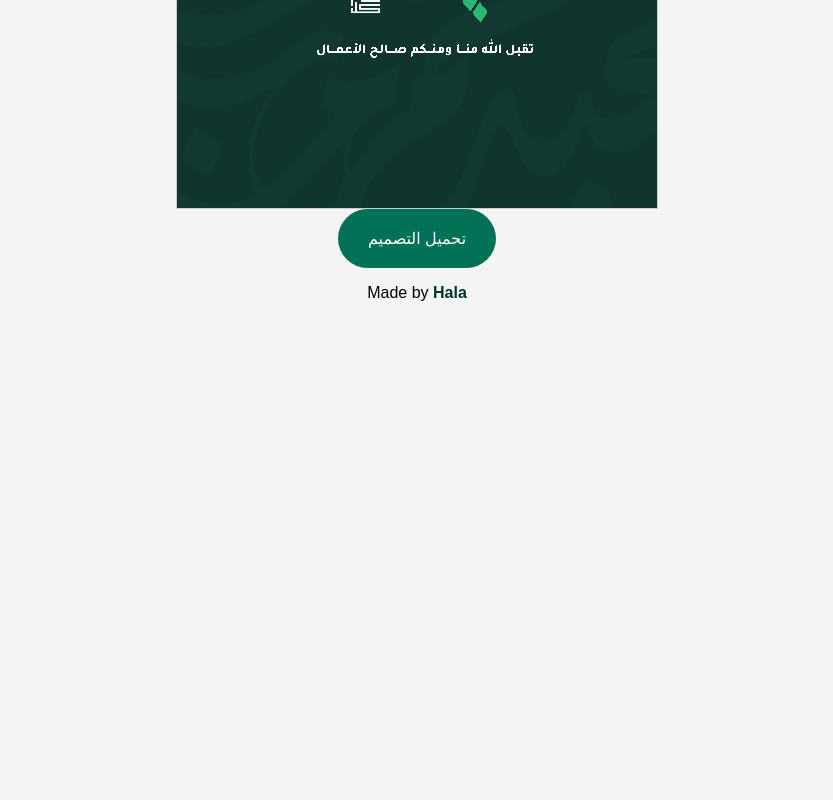
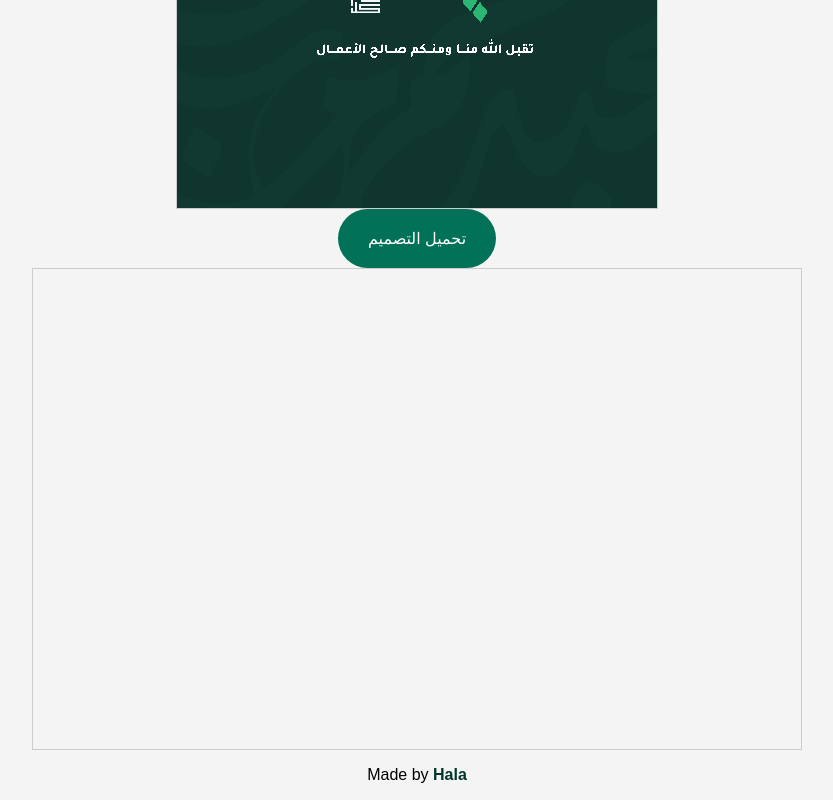
Before and after one commit to Halla98/SNC.h, a plain HTML site: page index.html in a window 1280 px wide. Shown: the part 355-1155 px from the top of the page, without its empty margins (223-1056 px from the left). Before the commit the page ends 800 px from the top, so only its background shows below. Drawn offline with Linux system fonts and the light colour scheme.

Commit message:
Update index.html

```diff
--- a/index.html
+++ b/index.html
@@ -15,7 +15,7 @@
         <canvas id="canvas"></canvas>
         <button class="download-btn" id="downloadBtn">تحميل التصميم</button>
     </div>
-
+   <canvas id="certificateCanvas" width="800" height="500"></canvas>
     <div class="footer">
         <p>Made by <span style="font-weight: bold; color: #00352B;">Hala</span></p>
     </div> <script src="script.js"></script>
```
